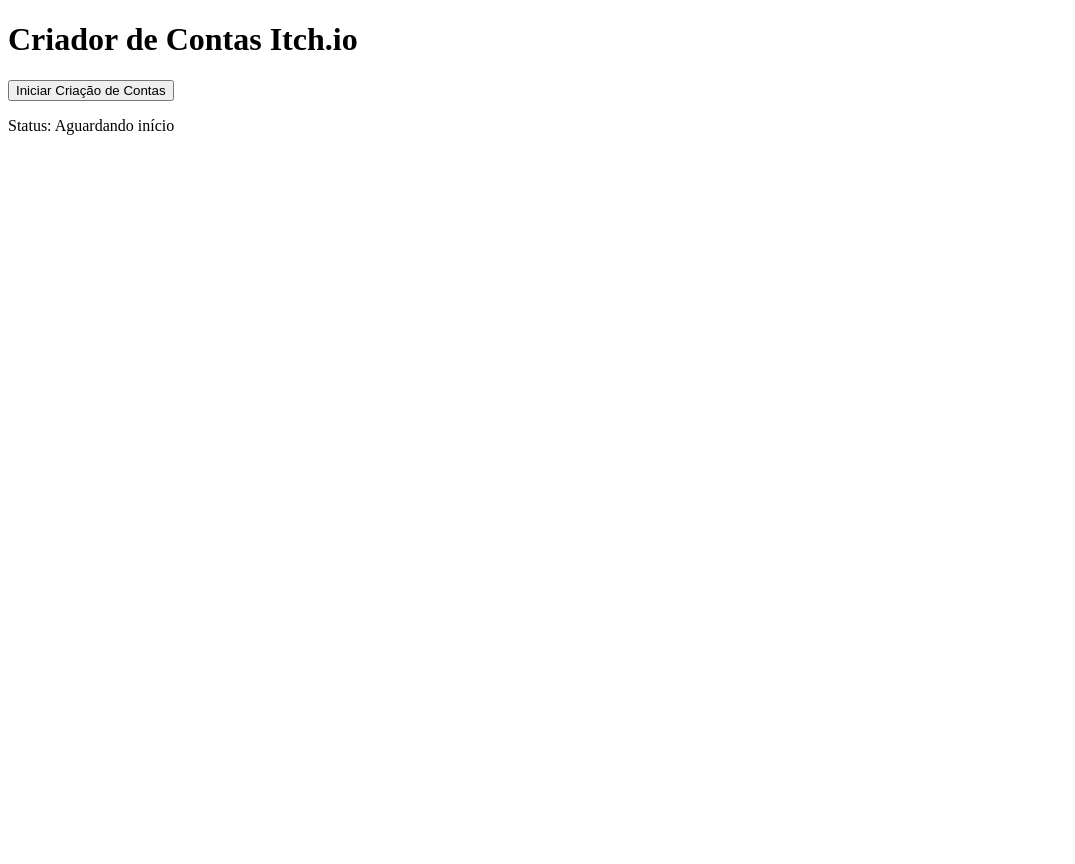
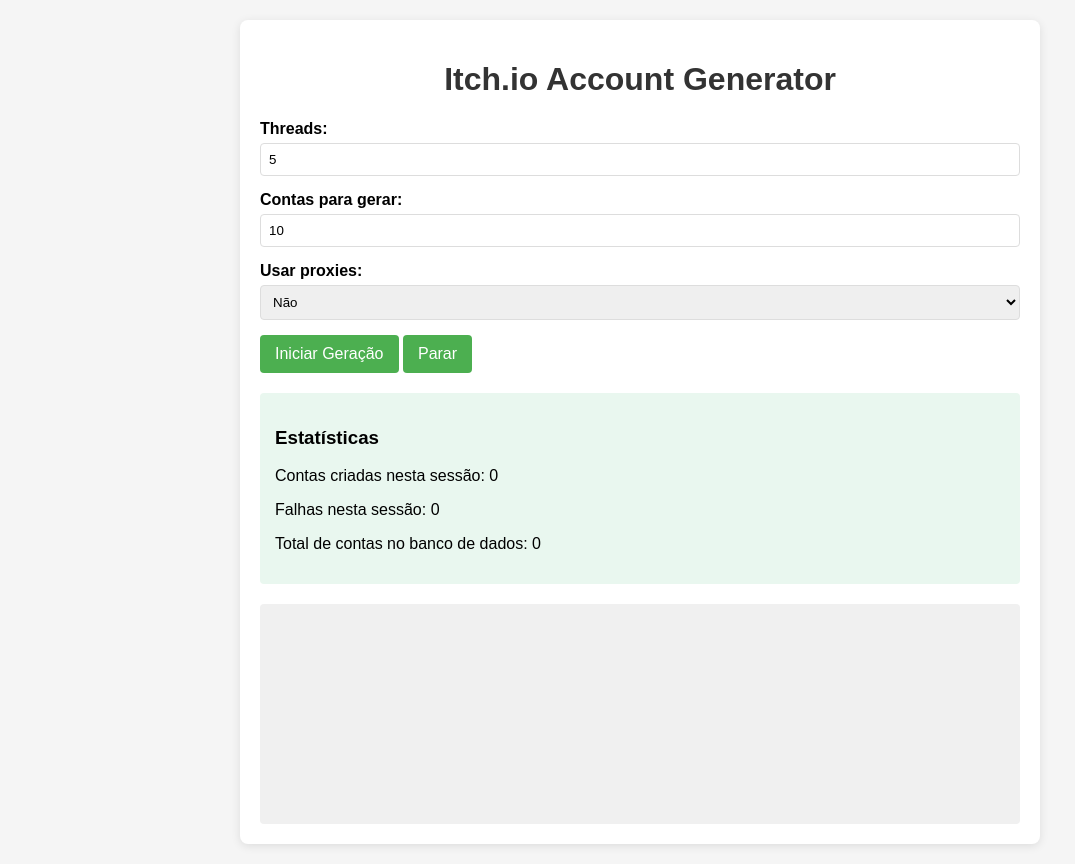
Before and after one commit to sythiely/2462464646246426426, a plain HTML site: page index.html in a window 1280 px wide. Shown: the whole page, without its empty margins (0-1075 px from the left). Before the commit the page ends 800 px from the top, so only its background shows below. Drawn offline with Linux system fonts and the light colour scheme; no server answers.

Commit message:
Update index.html

```diff
--- a/index.html
+++ b/index.html
@@ -1,27 +1,164 @@
 <!DOCTYPE html>
-<html lang="pt-BR">
+<html lang="pt-br">
 <head>
-<meta charset="UTF-8" />
-<title>Criador de Contas Itch.io</title>
-<script>
-async function startCreation() {
-  const res = await fetch('/start', { method: 'POST' });
-  const data = await res.json();
-  document.getElementById('status').textContent = data.message;
-  pollStatus();
-}
-
-async function pollStatus() {
-  const res = await fetch('/status');
-  const data = await res.json();
-  document.getElementById('status').textContent = `Contas criadas: ${data.created}`;
-  setTimeout(pollStatus, 3000);
-}
-</script>
+    <meta charset="UTF-8">
+    <meta name="viewport" content="width=device-width, initial-scale=1.0">
+    <title>Itch.io Account Generator</title>
+    <style>
+        body {
+            font-family: Arial, sans-serif;
+            max-width: 800px;
+            margin: 0 auto;
+            padding: 20px;
+            background-color: #f5f5f5;
+        }
+        .container {
+            background-color: white;
+            padding: 20px;
+            border-radius: 8px;
+            box-shadow: 0 2px 10px rgba(0,0,0,0.1);
+        }
+        h1 {
+            color: #333;
+            text-align: center;
+        }
+        .form-group {
+            margin-bottom: 15px;
+        }
+        label {
+            display: block;
+            margin-bottom: 5px;
+            font-weight: bold;
+        }
+        input, select {
+            width: 100%;
+            padding: 8px;
+            border: 1px solid #ddd;
+            border-radius: 4px;
+            box-sizing: border-box;
+        }
+        button {
+            background-color: #4CAF50;
+            color: white;
+            padding: 10px 15px;
+            border: none;
+            border-radius: 4px;
+            cursor: pointer;
+            font-size: 16px;
+        }
+        button:hover {
+            background-color: #45a049;
+        }
+        .stats {
+            margin-top: 20px;
+            padding: 15px;
+            background-color: #e9f7ef;
+            border-radius: 4px;
+        }
+        #output {
+            margin-top: 20px;
+            padding: 10px;
+            background-color: #f0f0f0;
+            border-radius: 4px;
+            height: 200px;
+            overflow-y: auto;
+            font-family: monospace;
+        }
+    </style>
 </head>
 <body>
-  <h1>Criador de Contas Itch.io</h1>
-  <button onclick="startCreation()">Iniciar Criação de Contas</button>
-  <p id="status">Status: Aguardando início</p>
+    <div class="container">
+        <h1>Itch.io Account Generator</h1>
+
+        <div class="form-group">
+            <label for="threads">Threads:</label>
+            <input type="number" id="threads" value="5" min="1" max="20">
+        </div>
+
+        <div class="form-group">
+            <label for="accounts">Contas para gerar:</label>
+            <input type="number" id="accounts" value="10" min="1" max="100">
+        </div>
+
+        <div class="form-group">
+            <label for="use_proxies">Usar proxies:</label>
+            <select id="use_proxies">
+                <option value="no">Não</option>
+                <option value="yes">Sim</option>
+            </select>
+        </div>
+
+        <button id="startBtn">Iniciar Geração</button>
+        <button id="stopBtn" disabled>Parar</button>
+
+        <div class="stats">
+            <h3>Estatísticas</h3>
+            <p>Contas criadas nesta sessão: <span id="created">0</span></p>
+            <p>Falhas nesta sessão: <span id="failed">0</span></p>
+            <p>Total de contas no banco de dados: <span id="total">0</span></p>
+        </div>
+
+        <div id="output"></div>
+    </div>
+
+    <script>
+        document.addEventListener('DOMContentLoaded', function() {
+            updateStats();
+
+            document.getElementById('startBtn').addEventListener('click', startGeneration);
+            document.getElementById('stopBtn').addEventListener('click', stopGeneration);
+        });
+
+        let worker = null;
+
+        function startGeneration() {
+            const threads = document.getElementById('threads').value;
+            const accounts = document.getElementById('accounts').value;
+            const useProxies = document.getElementById('use_proxies').value === 'yes';
+
+            document.getElementById('startBtn').disabled = true;
+            document.getElementById('stopBtn').disabled = false;
+
+            document.getElementById('created').textContent = '0';
+            document.getElementById('failed').textContent = '0';
+            document.getElementById('output').textContent = '';
+
+            worker = new Worker('/gen.py');
+            worker.onmessage = function(e) {
+                const data = e.data;
+                if (data.type === 'output') {
+                    document.getElementById('output').textContent += data.message + '\n';
+                    document.getElementById('output').scrollTop = document.getElementById('output').scrollHeight;
+                } else if (data.type === 'stats') {
+                    document.getElementById('created').textContent = data.created;
+                    document.getElementById('failed').textContent = data.failed;
+                    updateStats();
+                }
+            };
+
+            worker.postMessage({
+                action: 'start',
+                threads: threads,
+                accounts: accounts,
+                use_proxies: useProxies
+            });
+        }
+
+        function stopGeneration() {
+            if (worker) {
+                worker.postMessage({action: 'stop'});
+                document.getElementById('startBtn').disabled = false;
+                document.getElementById('stopBtn').disabled = true;
+            }
+        }
+
+        function updateStats() {
+            fetch('/get_stats')
+                .then(response => response.json())
+                .then(data => {
+                    document.getElementById('total').textContent = data.total_accounts;
+                });
+        }
+    </script>
 </body>
 </html>
```
